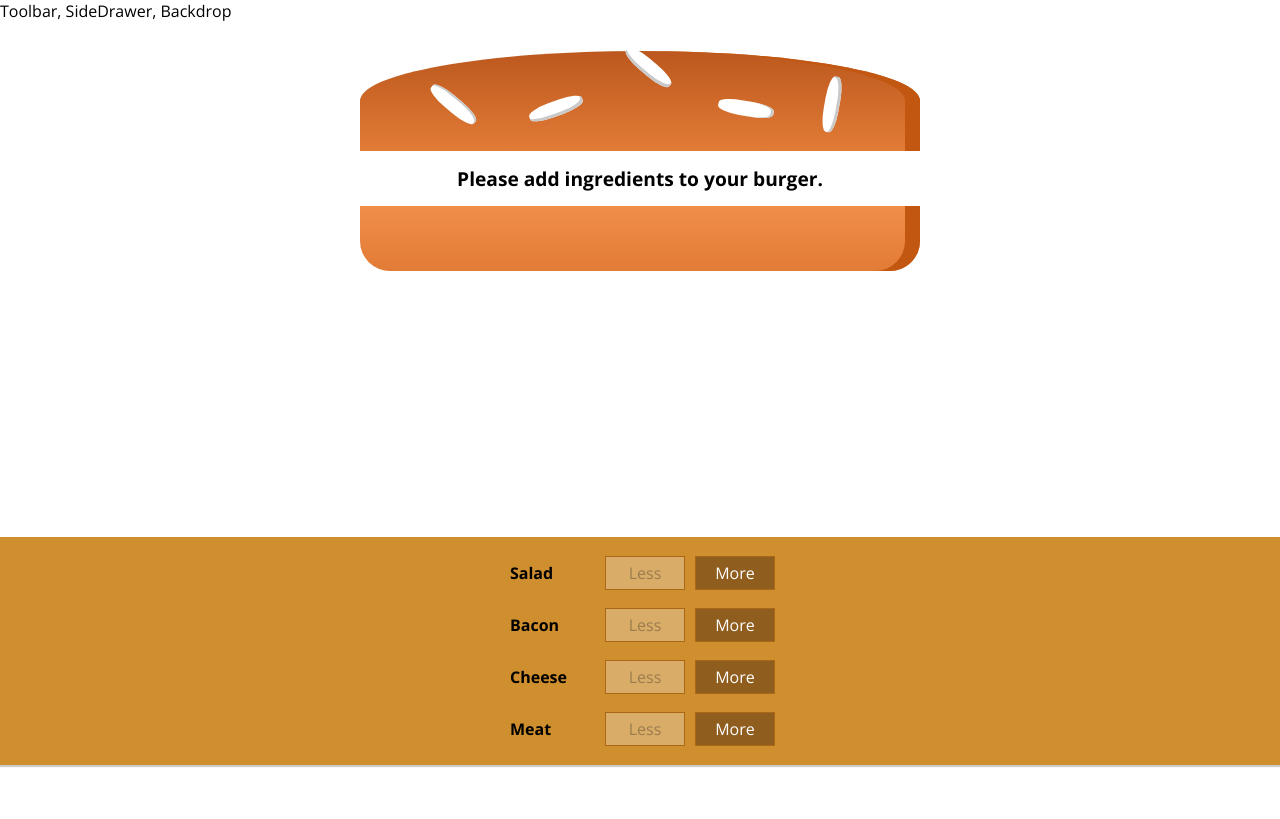
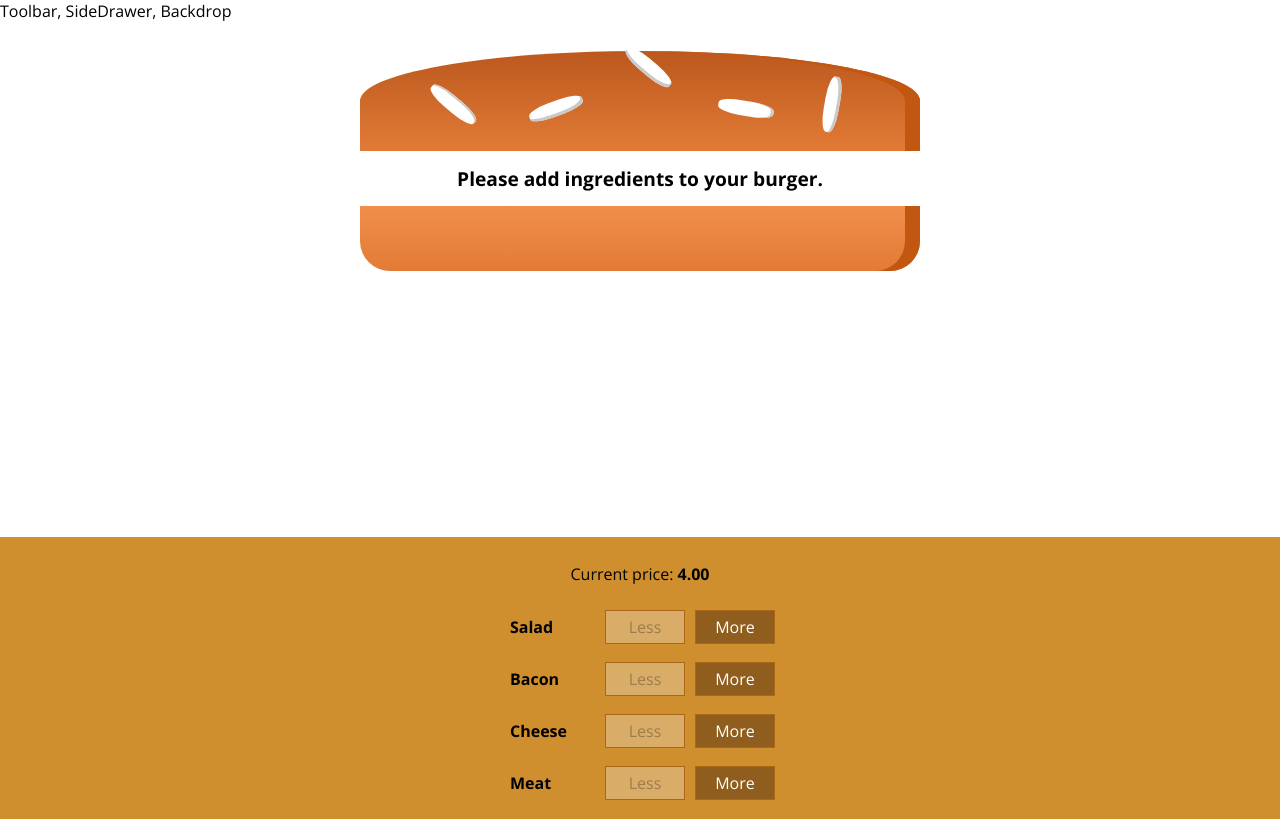
Before and after one commit to deep005/burger_builder, a React app: page / in a window 1280 px wide. Built offline with nearby package versions, Linux system fonts and the light colour scheme.

Commit message:
showing the total price

```diff
--- a/src/components/BuildControls/BuildControls.js
+++ b/src/components/BuildControls/BuildControls.js
@@ -11,6 +11,7 @@
 
 const buildControls = (props) => (
     <div className={classes.BuildControls}>
+        <p>Current price: <strong>{props.price.toFixed(2)}</strong></p>
         {controls.map(ctrl => {
             return (
                 <BuildControl key={ctrl.label} label={ctrl.label}
--- a/src/containers/burger-builder/burgerBuilder.js
+++ b/src/containers/burger-builder/burgerBuilder.js
@@ -5,9 +5,10 @@
 import {INGREDIENT_PRICES} from '../../utils/constants';
 
 class BurgerBuilder extends Component {
-    /*constructor(props){
+    constructor(props){
         super(props);
-    }*/
+        this.INGREDIENT_PRICES = INGREDIENT_PRICES;
+    }
     state={
         ingredients: {
             salad: 0,
@@ -17,6 +18,8 @@
         },
         totalPrice: 4
     }
+
+
     addIngredientHandler = (type) => {
         const oldCount = this.state.ingredients[type];
         const updatedCount = oldCount + 1;
@@ -24,7 +27,7 @@
             ...this.state.ingredients
         };
         updatedIngredients[type] = updatedCount;
-        const priceAddition = INGREDIENT_PRICES[type];
+        const priceAddition = this.INGREDIENT_PRICES[type];
         const oldPrice = this.state.totalPrice;
         const newPrice = oldPrice + priceAddition;
         this.setState({
@@ -41,7 +44,7 @@
             ...this.state.ingredients
         };
         updatedIngredients[type] = updatedCount;
-        const priceDeduction = INGREDIENT_PRICES[type];
+        const priceDeduction = this.INGREDIENT_PRICES[type];
         const oldPrice = this.state.totalPrice;
         const newPrice = oldPrice - priceDeduction;
         this.setState({
@@ -50,6 +53,7 @@
         })
     }
     render(){
+        console.log(INGREDIENT_PRICES);
         const disabledInfo = {
             ...this.state.ingredients
         };
@@ -61,7 +65,8 @@
                 <Burger ingredients={this.state.ingredients}/>
                 <BuildControls ingridentAdded={this.addIngredientHandler.bind(this)}
                 ingridentRemoved={this.removeIngredientHandler.bind(this)}
-                disabled = {disabledInfo}/>
+                disabled = {disabledInfo}
+                price = {this.state.totalPrice}/>
             </Aux>
         )
     }
--- a/src/utils/constants.js
+++ b/src/utils/constants.js
@@ -1,6 +1,6 @@
 export const INGREDIENT_PRICES = {
-    SALAD: 0.5,
-    CHEESE: 0.4,
-    MEAT: 1.3,
-    BACON: 0.7
+    salad: 0.5,
+    cheese: 0.4,
+    meat: 1.3,
+    bacon: 0.7
 };
```
Also changed, not shown: 1 other file (tests, documents, lock files or other folders).
